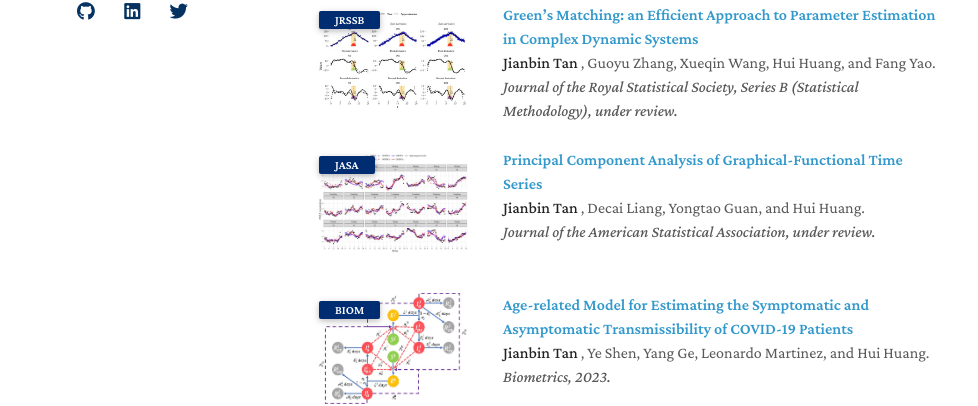
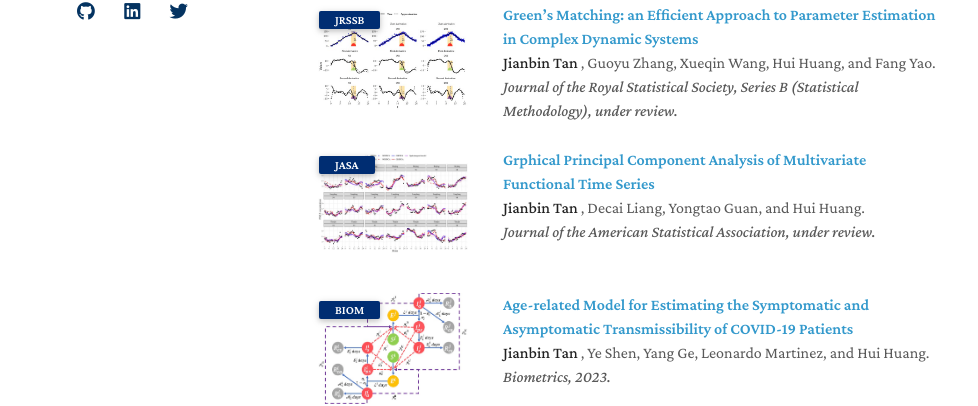
Before and after one commit to Tan-jianbin/Tan-jianbin.github.io, a Jekyll site: the page built from index.md, in a window 1280 px wide and 900 px high. Shown: the part 406-812 px from the top of the window, without its empty margins (167-1145 px from the left). Built offline with Jekyll 4.4.1, drawn with Linux system fonts in a browser that asks for light colours; nearby versions of some CDN libraries; a style sheet for code colours, icons or effects is not loaded; our own code applies the rules of GitHub Pages for plain Markdown files.

Commit message:
Update publications.md

```diff
--- a/_includes/publications.md
+++ b/_includes/publications.md
@@ -42,7 +42,7 @@
     <abbr class="badge">JASA</abbr>
   </div>
   <div class="col-sm-9" style="position: relative;padding-right: 15px;padding-left: 20px;">
-    <div class="title"><a href=" ">Principal Component Analysis of Graphical-Functional Time Series</a></div>
+    <div class="title"><a href=" ">Grphical Principal Component Analysis of Multivariate Functional Time Series</a></div>
     <div class="author"> <strong> Jianbin Tan </strong>, Decai Liang, Yongtao Guan, and Hui Huang.</div>
     <div class="periodical"><em> Journal of the American Statistical Association, under review.</em></div>
   </div>
```
